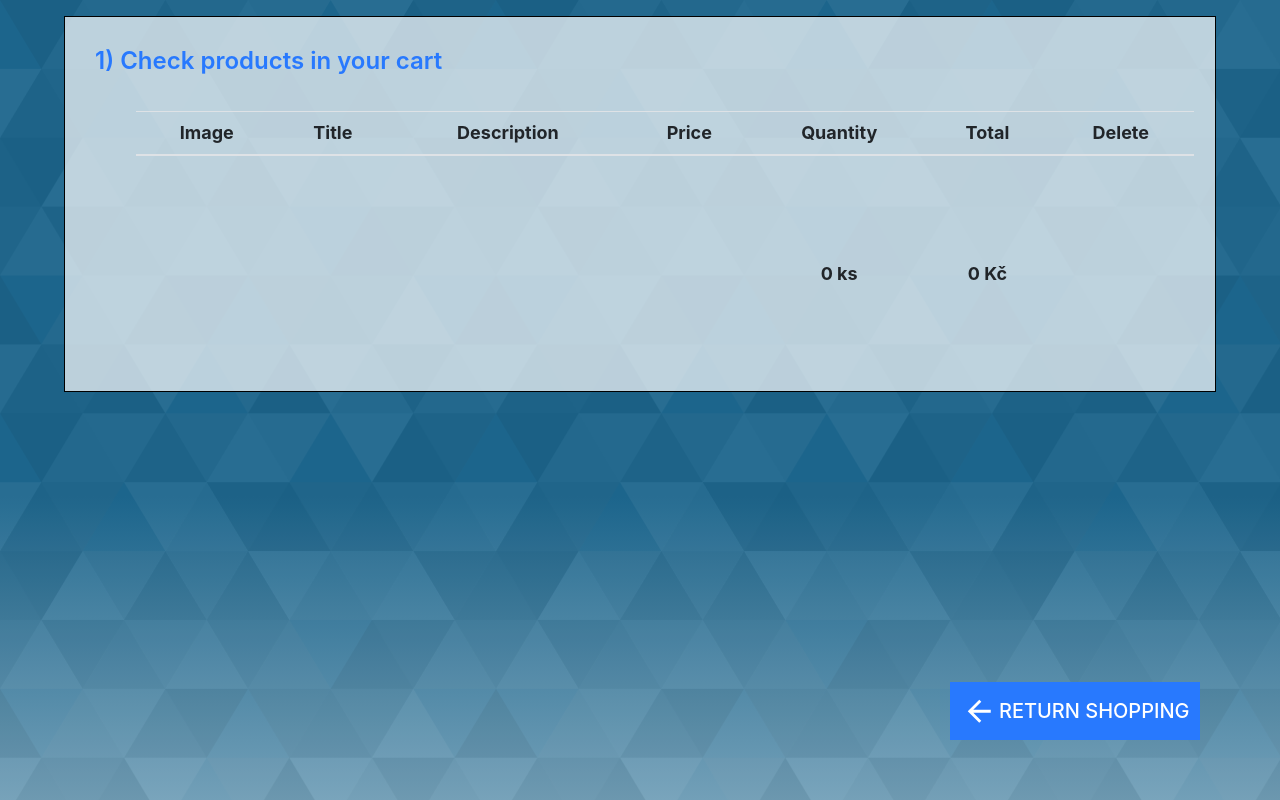
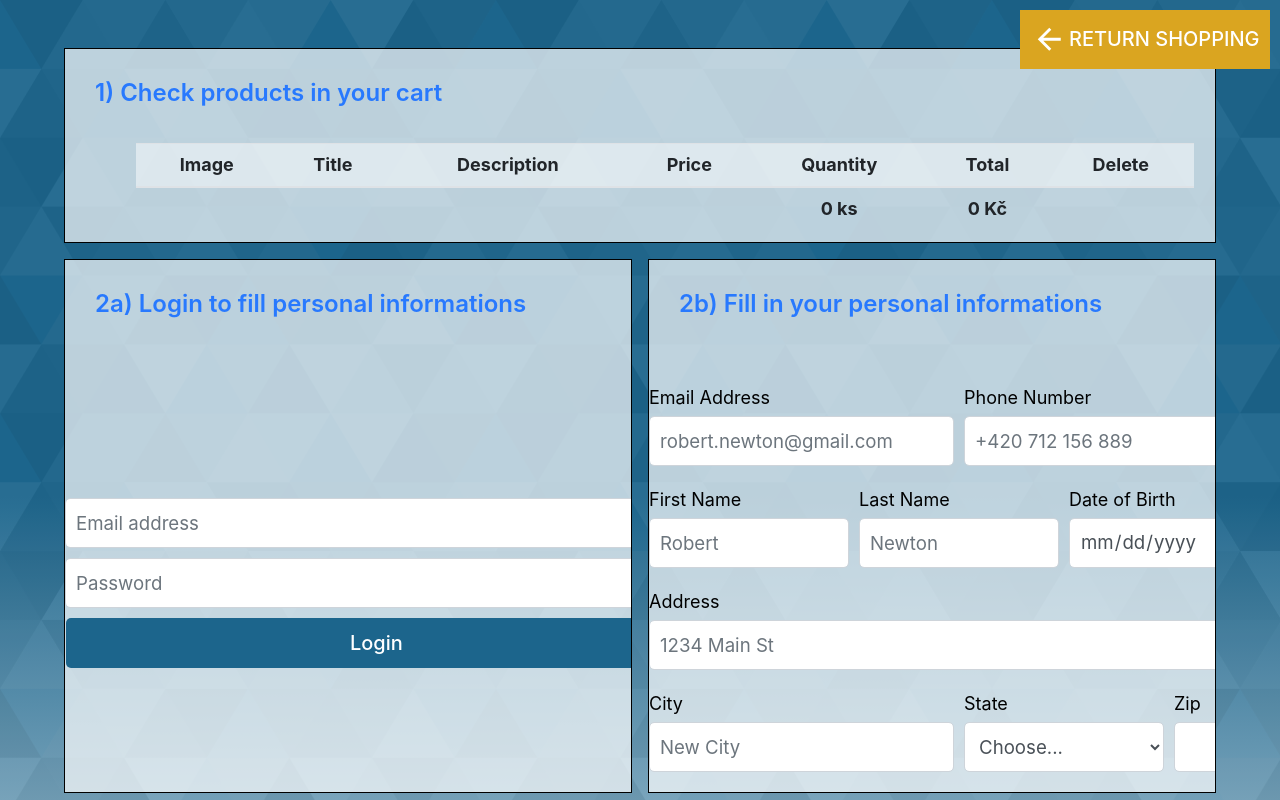
Before and after one commit to Svancik/manga-reader-FE, a React (Create React App) app: page /checkout in a window 1280 px wide. Built offline with nearby package versions, Linux system fonts and the light colour scheme.

Commit message:
contact info form

```diff
--- a/package.json
+++ b/package.json
@@ -24,6 +24,7 @@
     "react-responsive-carousel": "^3.2.23",
     "react-router-dom": "^6.4.2",
     "react-scripts": "^2.1.8",
+    "react-scroll": "^1.8.9",
     "redux": "^4.2.0",
     "redux-persist": "^6.0.0",
     "sass": "^1.57.1",
--- a/src/App.css
+++ b/src/App.css
@@ -45,6 +45,10 @@ body{
   font-size: inherit;
 }
 
+a:hover{
+  text-decoration: none;
+}
+
 
 @keyframes App-logo-spin {
   from {
--- a/src/components/cart/cart.css
+++ b/src/components/cart/cart.css
@@ -18,7 +18,8 @@
 }
 
 .cart  h1{
-    margin-bottom: 30px;
+    margin-bottom: 10px;
+
     color: gray;
     font-weight: 400;
     font-size: 24px;
@@ -29,19 +30,20 @@
 .cart .item{
     display: flex;
     align-items: center;
-    gap: 20px;
-    margin-bottom: 30px;
+    gap: 15px;
+    margin-bottom: 12px;
 }
 
 .cart .item img{
-    width: 170px;
-    height: 140px;
+    width: 110px;
+    height: 95px;
     object-fit: cover;
 }
 
 .cart .item .details h1{
     font-size: 20px;
     font-weight: 500;
+    margin-top: 10px;
     text-align: left;
 
 }
--- a/src/components/cartTable/CartTable.jsx
+++ b/src/components/cartTable/CartTable.jsx
@@ -36,7 +36,7 @@ export const CartTable = () => {
   };
 
   return (
-    <div className="cartTable">
+    <div className="cartTable transparent-box">
       <h3> 1) Check products in your cart</h3>
       <Link to="/" className="linkBack">
         <button className="returnShopping">
--- a/src/components/cartTable/cartTable.css
+++ b/src/components/cartTable/cartTable.css
@@ -7,21 +7,21 @@
     margin: auto;
 }
 
-.cartTable {
+.cartTable{
     height: max-content;
-    max-height: 80vh;
-   overflow-y: scroll;
+    max-height: 55vh;
+   overflow-y: auto;
+   width: 90vw;
+   margin: auto;
+   margin-top: 4vh;
+   height: max-content;
+   background-color: rgba(255, 255, 255, 0.701);
+   color: black;
+   border: 1px solid black;
 }
 
+.cartTable thead th { position: sticky; top: 0; z-index: 1; background-color: rgba(255, 255, 255, 0.479); }
 
-
-.cartTable h3{
-    padding: 30px;
-    text-align: left;
-    font-weight: 600;
-    color: #2879fe;
-
-}
 
 .cartTable .icon{
     text-align: left;
@@ -33,12 +33,15 @@
 .cartTable .table{
     width: 92%;
     margin: auto;
-    height: 35vh;
-    overflow-y: scroll;
+    overflow-y: auto;
+}
+
+.cartTable .table tr{
+    height: 20px;
 }
 
 .cartTable tbody tr td{
-    height: 60px;
+    height: 55px;
     justify-content: center;
     align-items: center;
     vertical-align: middle;
@@ -84,7 +87,7 @@ width: max-content;
     content: "...";
 }
 
-.total{
+.cartTable .total{
 
     font-weight: 700;
     font-size: 18px;
@@ -93,6 +96,7 @@ width: max-content;
 
 .returnShopping{
     position: absolute;
-    bottom: 40px;
-    right: 80px;
+    top: 10px;
+    right: 10px;
+    background-color: goldenrod;
 }
--- /dev/null
+++ b/src/components/contactInfo/ContactInfo.jsx
@@ -0,0 +1,123 @@
+import React from "react";
+import Personalnformations from "../registerForm/registerFormPages/Personalnformations";
+import "./contactInfo.css";
+import RegisterForm from "./../registerForm/RegisterForm";
+
+export const ContactInfo = () => {
+  return (
+    <div className="contactInfo">
+      <div className="left">
+        <h3>2a) Login to fill personal informations</h3>{" "}
+        <form action="">
+          {" "}
+          <input
+            type="email"
+            placeholder="Email address"
+            className="form-control"
+          />
+          <input
+            type="password"
+            placeholder="Password"
+            className="form-control"
+          />
+          <button className="registerFormNext">Login</button>
+        </form>
+      </div>
+      <div className="right">
+        <h3> 2b) Fill in your personal informations</h3>
+        <form>
+          <div className="form-row">
+            <div class="form-group col-md-6">
+              <label for="emailAddress" className="label">
+                Email Address
+              </label>
+              <input
+                type="email"
+                id="emailAddress"
+                placeholder="robert.newton@gmail.com"
+                className="form-control"
+              />
+            </div>
+            <div class="form-group col-md-6">
+              <label for="phonenumber" className="label">
+                Phone Number
+              </label>
+              <input
+                type="number"
+                id="phonenumber"
+                placeholder="+420 712 156 889"
+                className="form-control"
+              />
+            </div>
+          </div>
+          <div class="form-row">
+            <div class="form-group col-md-4">
+              <label for="inputPassword4" className="label">
+                First Name
+              </label>
+              <input
+                type="text"
+                class="form-control"
+                id="inputName4"
+                placeholder="Robert"
+              />
+            </div>
+            <div class="form-group col-md-4">
+              <label for="inputPassword4" className="label">
+                Last Name
+              </label>
+              <input
+                type="text"
+                class="form-control"
+                id="inputPassword4"
+                placeholder="Newton"
+              />
+            </div>
+            <div class="form-group col-md-4">
+              <label for="dateOfBirth">Date of Birth</label>
+              <input
+                type="date"
+                className="form-control"
+                id="dateOfBirth"
+                placeholder="01.01.1990"
+              />
+            </div>
+          </div>
+          <div class="form-group">
+            <label for="inputAddress2" className="label">
+              Address
+            </label>
+            <input
+              type="text"
+              class="form-control"
+              id="inputAddress2"
+              placeholder="1234 Main St"
+            />
+          </div>
+          <div class="form-row">
+            <div class="form-group col-md-6">
+              <label for="inputCity">City</label>
+              <input
+                type="text"
+                class="form-control"
+                id="inputCity"
+                placeholder="New City"
+              />
+            </div>
+            <div class="form-group col-md-4">
+              <label for="inputState">State</label>
+              <select id="inputState" class="form-control">
+                <option selected>Choose...</option>
+                <option>...</option>
+              </select>
+            </div>
+            <div class="form-group col-md-2">
+              <label for="inputZip">Zip</label>
+              <input type="text" class="form-control" id="inputZip" />
+            </div>
+          </div>
+        </form>
+      </div>
+    </div>
+  );
+};
--- /dev/null
+++ b/src/components/contactInfo/contactInfo.css
@@ -0,0 +1,28 @@
+.contactInfo{
+    height: max-content;
+   overflow-y: auto;
+   width: 90vw;
+   margin: auto;
+   margin-top: 2vh;
+   height: max-content;
+   color: black;
+
+   display: flex;
+   gap: 2vh;
+}
+
+.left{
+    flex: 1;
+    display: flex;
+    flex-direction: column;
+    background-color: rgba(255, 255, 255, 0.701);
+    margin: 0;
+    border: 1px solid black;
+}
+
+.right{
+    flex: 1;
+    background-color: rgba(255, 255, 255, 0.701);
+    border: 1px solid black;
+
+}
--- a/src/components/sideMenu/SideMenu.jsx
+++ b/src/components/sideMenu/SideMenu.jsx
@@ -19,7 +19,6 @@ export default function SideMenu({
   }, [maxPrice]);
 
   return (
-    <div className="skewed-left">
     <div className="sideMenuWrapper">
       <div className="genresFilter">
         <div className="filterItem">
@@ -78,6 +77,5 @@ export default function SideMenu({
         </div>
       </div>
     </div>
-    </div>
   );
 }
--- a/src/components/sideMenu/sideMenu.css
+++ b/src/components/sideMenu/sideMenu.css
@@ -15,7 +15,9 @@ color: black;
     border-bottom: 1px solid black;
     border-left: 1px solid black;
     background-color: rgba(255, 255, 255, 0.852);
-
+    position: sticky;
+    top: 0;
+    z-index: 1;
 }
 
 .genresFilter{
--- a/src/pages/Checkout/Checkout.jsx
+++ b/src/pages/Checkout/Checkout.jsx
@@ -3,11 +3,17 @@ import { CartTable } from "../../components/cartTable/CartTable";
 import "./checkout.css";
 import { Link } from "react-router-dom";
 import ArrowBackIcon from "@mui/icons-material/ArrowBack";
+import KeyboardDoubleArrowDownIcon from "@mui/icons-material/KeyboardDoubleArrowDown";
+import { ContactInfo } from "../../components/contactInfo/ContactInfo";
+
+//TODO: Vedle return shoping zahrnout tlačítko LOGIN a REGISTER
+
 export const Checkout = () => {
   return (
     <>
       <div className="checkoutWrapper">
         <CartTable />
+        <ContactInfo />
       </div>
     </>
   );
--- a/src/pages/Checkout/checkout.css
+++ b/src/pages/Checkout/checkout.css
@@ -1,21 +1,32 @@
+html{scroll-behavior:smooth}
+
 .checkoutWrapper{
-    width: 90vw;
+    width: 100vw;
+    display: flex;
+    flex-direction:  column;
     margin: auto;
     margin-top: 2vh;
-    height: max-content;
-    background-color: rgba(255, 255, 255, 0.701);
-    color: black;
-    border: 1px solid black;
+}
+.checkoutWrapper h3{
+    padding: 30px;
+    text-align: left;
+    font-weight: 600;
+    color: #2879fe;
 }
 
-.returnButton{
-    width: 100%;
-    display: flex;
-    z-index: 9999;
-    height: 100%;
+.checkoutWrapper .continue{
+    width: max-content;
+    height: 8vh;
+    font-size: 34px;
+    margin: auto;
+    margin-top: 1vh;
+    padding: 0px 30px;
+      color: white;
 }
 
-.returnButton button{
-    width: 100px;
-    height: 50px;
+.singlePage{
+    height: 100vh;
+    width: 100vw;
+       justify-content: center;
+    align-items: center;
 }
```
Also changed, not shown: 1 other file (tests, documents, lock files or other folders). Lines whose indentation alone changed are shown as unchanged.
